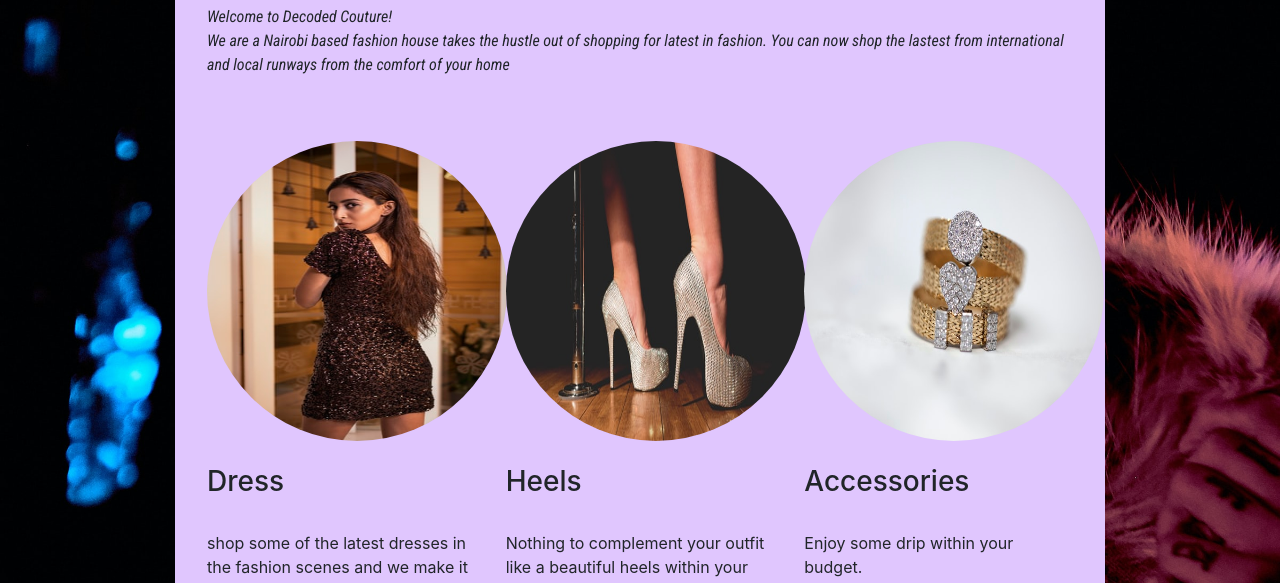
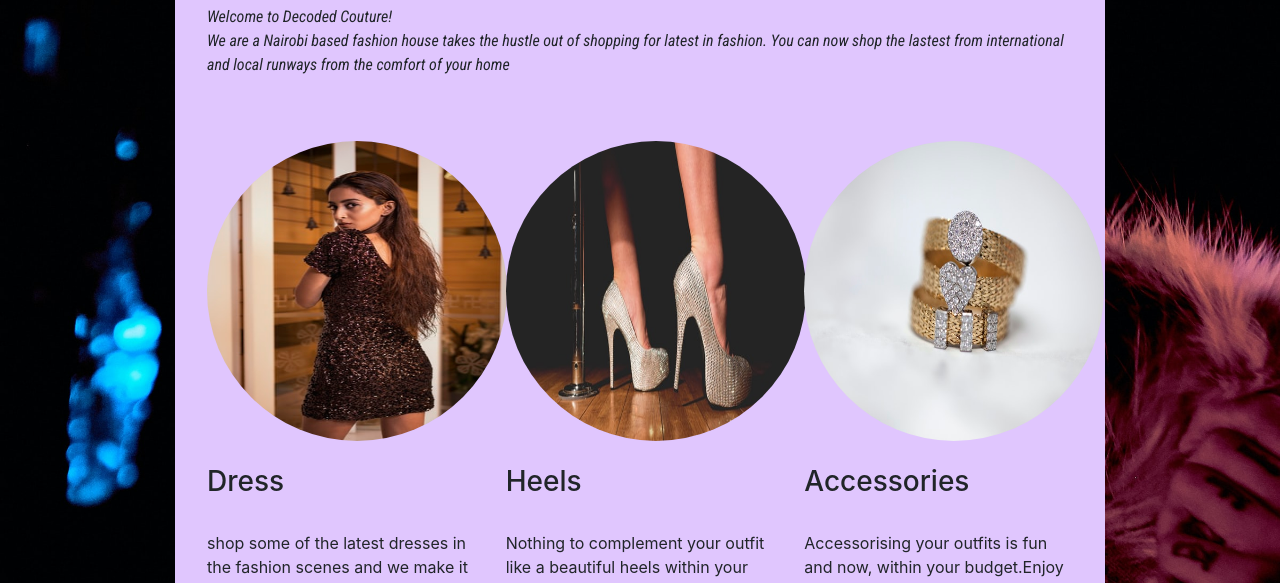
Before and after one commit to Janice-M/decoded-couture, a plain HTML site: page index.html in a window 1280 px wide. Shown: the part 217-800 px from the top of the page. Drawn offline with Linux system fonts and the light colour scheme; a web font is replaced by a local one.

Commit message:
my product image

```diff
--- a/index.html
+++ b/index.html
@@ -78,7 +78,7 @@
               <br>
               <h3 class="three">Accessories</h3>
               <br>
-              <p class='three'>Enjoy some drip within your budget.</p>
+              <p class='three'>Accessorising your outfits is fun and now, within your budget.Enjoy some our favs.</p>
 
               <select class="form-control crust">
                 <option label="Silent 15,000 KES" value="15000">Silent</option>
```
